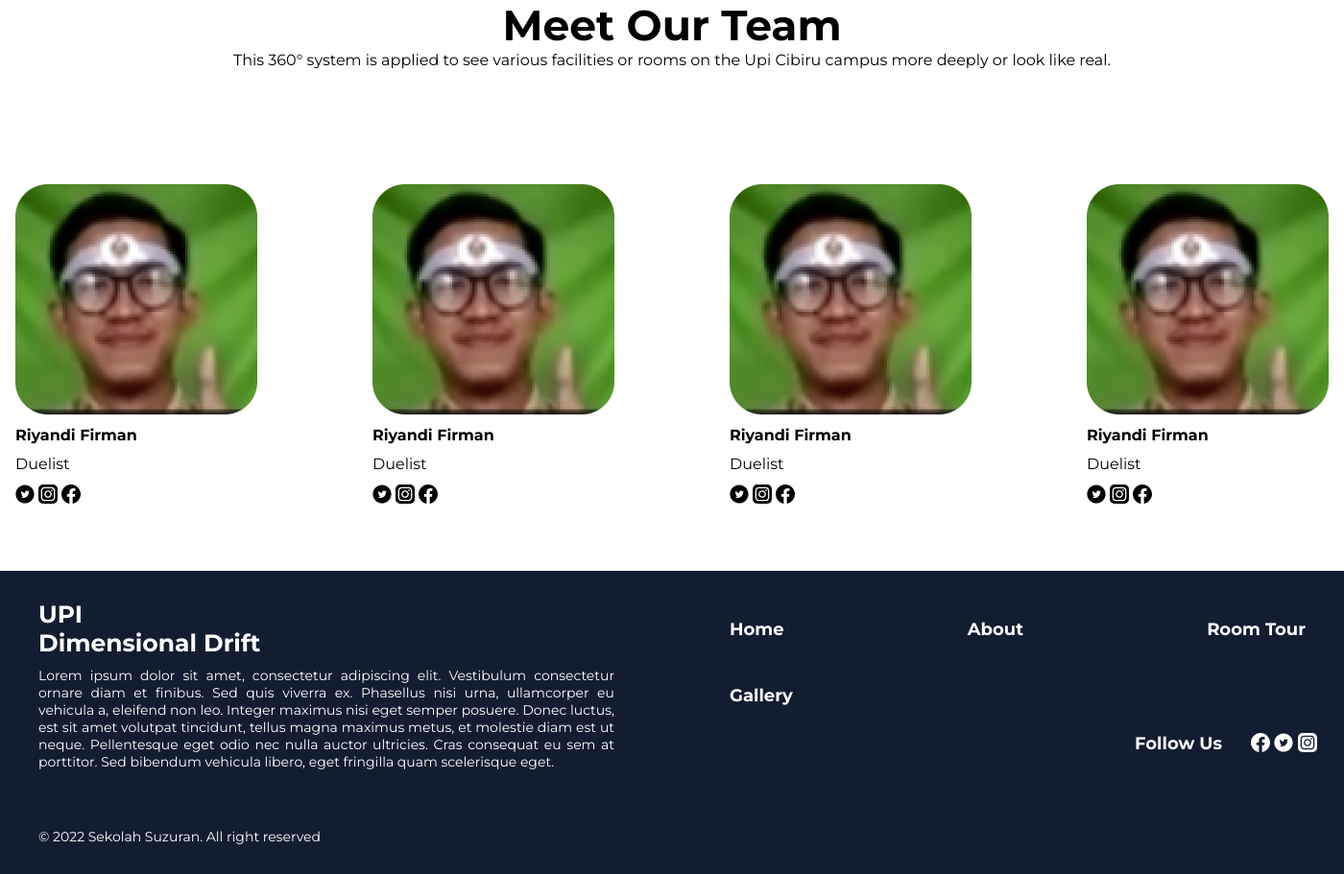
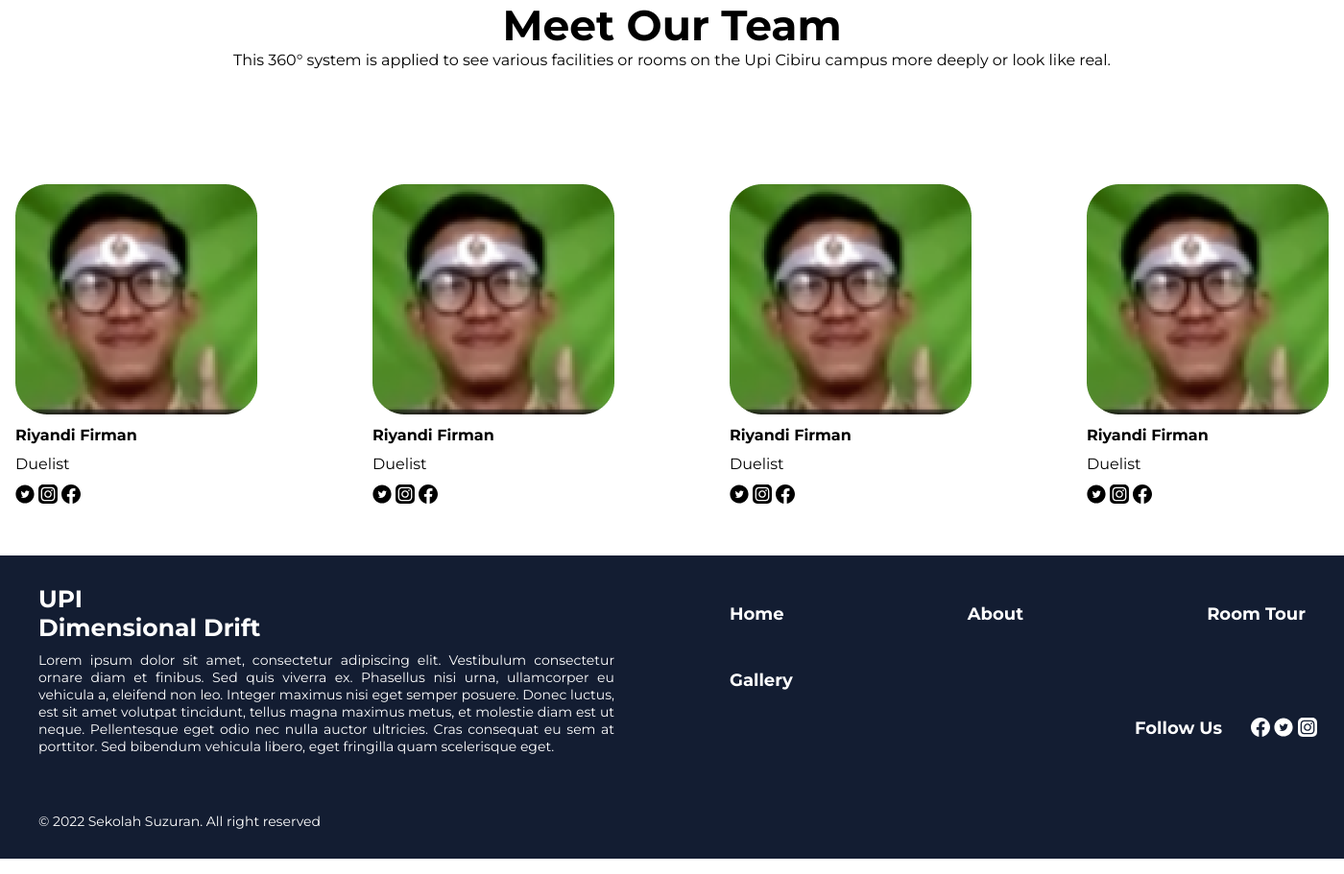
Before and after one commit to TitamSeptian/upi-dimensional-drift, a PHP site: page / in a window 1400 px wide; the page is wider, and only the part inside the window is pictured. Shown: the part 717-1628 px from the top of that part at 96% size. Run offline with PHP 8.4, Linux system fonts and the light colour scheme.

Commit message:
Revert "minor changes"
This reverts commit 8500c7cabd3aae71f08affb76bae9d853b338dd0.

```diff
--- a/assets/css/styles.css
+++ b/assets/css/styles.css
@@ -89,7 +89,6 @@ body {
 
 /* out team */
 #our-team {
-    padding-bottom: 1rem;
 }
 
 #our-team h1 {
```
